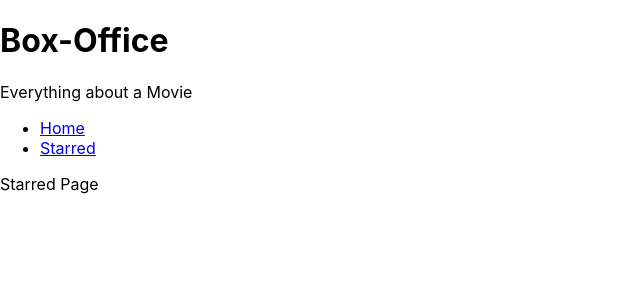
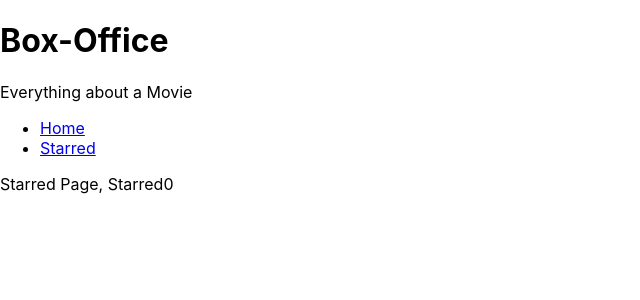
Before and after one commit to adarshprakasan/box-office-app, a React (Create React App) app: page /starred in a window 1280 px wide. Shown: the top 300 px of the page, without its empty margins (0-640 px from the left). Built offline with nearby package versions, Linux system fonts and the light colour scheme.

Commit message:
created useStarredShows custom hook. placed useStarredShows hook logic in a seperate file. tell user that shows whether show is starred or not.

```diff
--- a/src/components/shows/ShowCard.jsx
+++ b/src/components/shows/ShowCard.jsx
@@ -1,4 +1,4 @@
-const ShowCard = ({ name, image, id, summary, onStarMeClick }) => {
+const ShowCard = ({ name, image, id, summary, onStarMeClick, isStarred }) => {
   const summaryStripped = summary
     ? summary.split(' ').slice(0, 10).join(' ').replace(/<.+?>/g, '') + '...'
     : 'No Description';
@@ -18,7 +18,7 @@
           Read More
         </a>
         <button type="button" onClick={() => onStarMeClick(id)}>
-          Star Me
+          {isStarred ? 'Unstar Me' : 'Star  Me'}
         </button>
       </div>
     </div>
--- a/src/components/shows/ShowGrid.jsx
+++ b/src/components/shows/ShowGrid.jsx
@@ -1,40 +1,8 @@
-import { useReducer, useEffect } from 'react';
 import ShowCard from './ShowCard';
-
-const usePersistedReducer = (reducer, initialState, localStorageKey) => {
-  const [state, dispatch] = useReducer(reducer, initialState, initial => {
-    const persistedValue = localStorage.getItem(localStorageKey);
-    return persistedValue ? JSON.parse(persistedValue) : initial;
-  });
-
-  useEffect(
-    () => localStorage.setItem(localStorageKey, JSON.stringify(state)),
-    [state, localStorageKey]
-  );
-
-  return [state, dispatch];
-};
-
-const starredShowsReducer = (currentStarred, action) => {
-  switch (action.type) {
-    case 'STAR':
-      return currentStarred.concat(action.showId);
-    case 'UNSTAR':
-      return currentStarred.filter(showId => showId !== action.showId);
-    default:
-      return currentStarred;
-  }
-};
+import { useStarredShows } from '../../lib/useStarredShows';
 
 const ShowGrid = ({ shows }) => {
-  const [starredShows, dispatchStarred] = usePersistedReducer(
-    starredShowsReducer,
-    [],
-    'starredShows'
-  );
-
-  //usePersistedReducer(reducer, [], '');
-
+  const [starredShows, dispatchStarred] = useStarredShows();
   const onStarMeClick = showId => {
     const isStarred = starredShows.includes(showId);
     if (isStarred) {
@@ -56,6 +24,7 @@
           }
           summary={data.show.summary}
           onStarMeClick={onStarMeClick}
+          isStarred={starredShows.includes(data.show.id)}
         />
       ))}
     </div>
--- /dev/null
+++ b/src/lib/useStarredShows.js
@@ -0,0 +1,30 @@
+import { useReducer, useEffect } from 'react';
+
+const usePersistedReducer = (reducer, initialState, localStorageKey) => {
+  const [state, dispatch] = useReducer(reducer, initialState, initial => {
+    const persistedValue = localStorage.getItem(localStorageKey);
+    return persistedValue ? JSON.parse(persistedValue) : initial;
+  });
+
+  useEffect(
+    () => localStorage.setItem(localStorageKey, JSON.stringify(state)),
+    [state, localStorageKey]
+  );
+
+  return [state, dispatch];
+};
+
+const starredShowsReducer = (currentStarred, action) => {
+  switch (action.type) {
+    case 'STAR':
+      return currentStarred.concat(action.showId);
+    case 'UNSTAR':
+      return currentStarred.filter(showId => showId !== action.showId);
+    default:
+      return currentStarred;
+  }
+};
+
+export const useStarredShows = () => {
+  return usePersistedReducer(starredShowsReducer, [], 'starredShows');
+};
--- a/src/pages/Starred.jsx
+++ b/src/pages/Starred.jsx
@@ -1,5 +1,9 @@
+import { useStarredShows } from '../lib/useStarredShows';
+
 const Starred = () => {
-  return <div>Starred Page</div>;
+  const [starredShows] = useStarredShows();
+
+  return <div>Starred Page, Starred{starredShows.length}</div>;
 };
 
 export default Starred;
```
